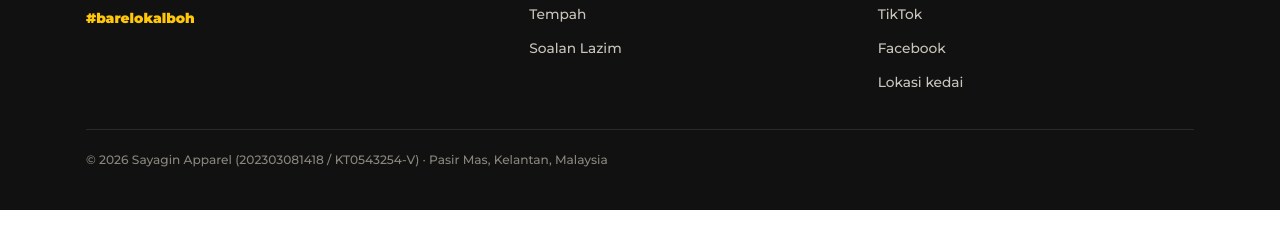
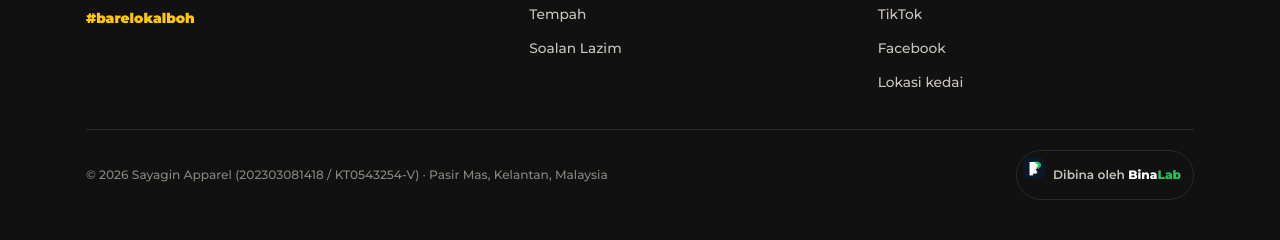
Before and after one commit to danialrohaizat012-sys/sayanginapparel, a plain HTML site: page index.html in a window 1280 px wide. Shown: the part 6789-7029 px from the top of the page. Before the commit the page ends 6999 px from the top, so only its background shows below. Drawn offline with Linux system fonts and the light colour scheme.

Commit message:
Add BinaLab signature to footer
Co-Authored-By: Claude Opus 5.5 <noreply@anthropic.com>
Claude-Session: https://claude.ai/code/session_01PK6wSYaoAdP436P31zBBdm

```diff
--- a/index.html
+++ b/index.html
@@ -286,6 +286,12 @@
   footer ul{list-style:none;display:grid;gap:4px}
   footer ul a{text-decoration:none;display:inline-block;padding:4px 0}
   footer a:hover{color:var(--yellow)}
+  footer .legal{display:flex;flex-wrap:wrap;justify-content:space-between;align-items:center;gap:14px}
+  .binalab{text-decoration:none;display:inline-flex;align-items:center;gap:8px;padding:6px 12px 6px 6px;border:1px solid #2b2a27;border-radius:999px;color:#c9c5bc;font-size:.76rem;font-weight:600;transition:border-color .15s, color .15s}
+  .binalab img{width:22px;height:22px;border-radius:6px}
+  .binalab b{color:#fff;font-weight:800}
+  .binalab b.g{color:#22C55E}
+  .binalab:hover{border-color:#22C55E;color:#fff}
   footer .legal{grid-column:1/-1;border-top:1px solid #2b2a27;padding-top:20px;font-size:.76rem;color:#8a867e}
 
   /* ---------- Floating actions ---------- */
@@ -567,7 +573,12 @@
         <li><a href="https://www.google.com/maps/search/?api=1&amp;query=Sayagin+Apparel+Pasir+Mas+Kelantan" target="_blank" rel="noopener">Lokasi kedai</a></li>
       </ul>
     </div>
-    <div class="legal">© <span id="yr"></span> Sayagin Apparel (202303081418 / KT0543254-V) · Pasir Mas, Kelantan, Malaysia</div>
+    <div class="legal">
+      <span>© <span id="yr"></span> Sayagin Apparel (202303081418 / KT0543254-V) · Pasir Mas, Kelantan, Malaysia</span>
+      <a class="binalab" href="https://binalab.my/" target="_blank" rel="noopener" aria-label="Laman web dibina oleh BinaLab">
+        <img src="assets/binalab-icon.png" alt="" width="22" height="22"><span>Dibina oleh <b>Bina</b><b class="g">Lab</b></span>
+      </a>
+    </div>
   </div>
 </footer>
 
```
Also changed, not shown: assets/binalab-icon.png (added).
